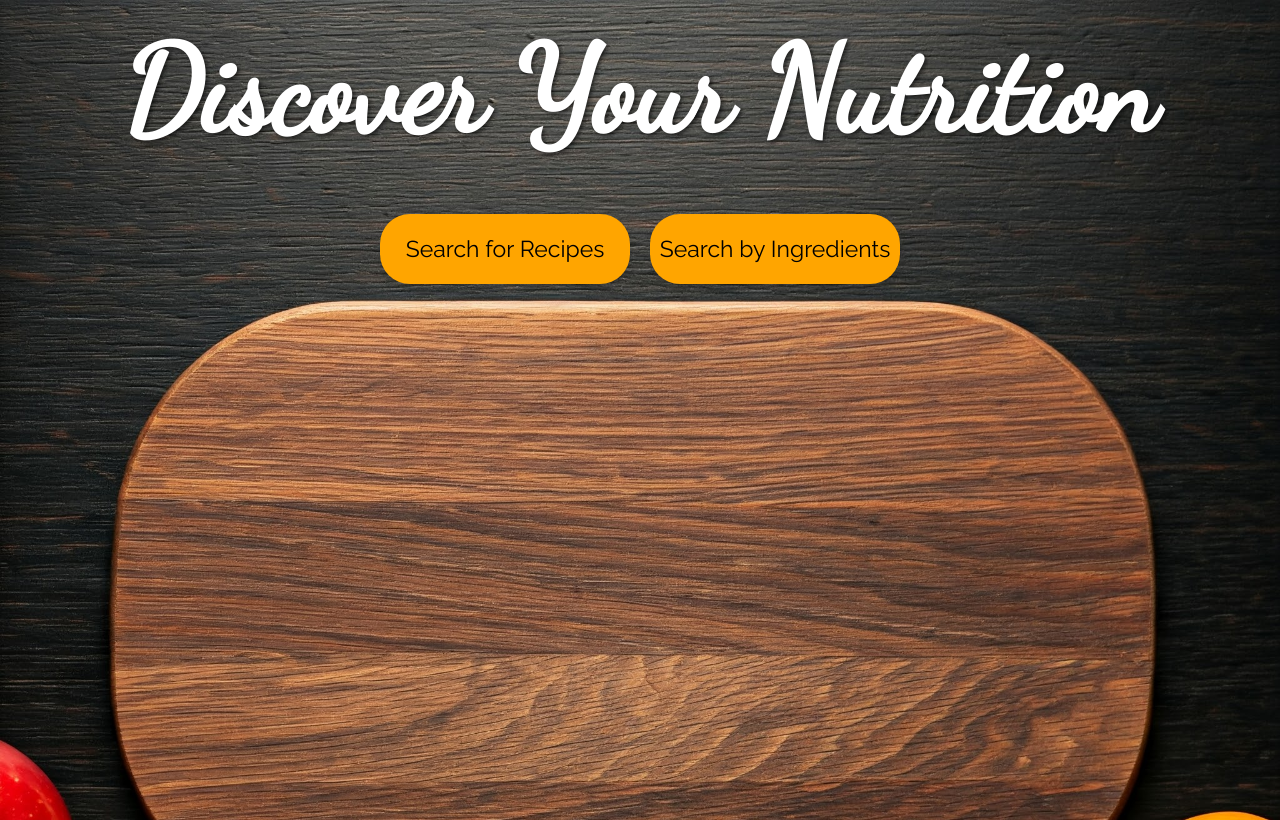
After one commit to Xavier-naing/Nutrition-Assistant, a Django app: template NutritionAssistant/NutritionApp/templates/homepage.html in a window 1280 px wide. The commit adds this page. Run offline with Django 5.2, Linux system fonts and the light colour scheme; the template is opened without the code that fills it, so the values that code supplies are empty.

Commit message:
Added home page with two buttons

```diff
--- /dev/null
+++ b/NutritionAssistant/NutritionApp/templates/homepage.html
@@ -0,0 +1,61 @@
+<!DOCTYPE html>
+<html lang="en">
+<head>
+    <title>Nutrition Assistant</title>
+    <link href="https://fonts.googleapis.com/css2?family=Dancing+Script&display=swap" rel="stylesheet">
+    <link href="https://fonts.googleapis.com/css2?family=Raleway:wght@400;600&display=swap" rel="stylesheet">
+    <style>
+        header {
+            font-family: 'Dancing Script', cursive;
+            font-size: 120px;
+            text-align: center;
+            margin-top: 20px;
+            color: white;
+            text-shadow: 2px 2px 4px rgba(0, 0, 0, 0.6);
+        }
+        body {
+            font-family: 'Raleway', sans-serif;
+            background-image: url("fruit.jpeg");
+            background-size: cover;
+            margin: 0;
+            height: 100vh;
+            flex-direction: column;
+            justify-content: center; /* Centers content vertically */
+            align-items: center; /* Centers content horizontally */
+        }
+        .button-container {
+            display: flex;
+            justify-content: center;
+            gap: 20px; /* Space between buttons */
+        }
+        button, a.button {
+            margin-top: 50px;
+            font-family: 'Raleway', sans-serif;
+            background-color: orange;
+            color: black;
+            text-decoration: none; /* Removes underline for links */
+            text-align: center; /* Centers text inside links */
+            display: inline-block; /* Makes links behave like buttons */
+            border-radius: 30px;
+            height: 70px;
+            width: 250px;
+            font-size: 23px;
+            border: none;
+            cursor: pointer;
+            line-height: 70px; /* Aligns text vertically */
+            box-shadow: 0px 4px 6px rgba(0, 0, 0, 0.2);
+            transition: background-color 0.3s;
+        }
+        button:hover, a.button:hover {
+            background-color: darkorange;
+        }
+    </style>
+</head>
+<body>
+    <header><strong>Discover Your Nutrition</strong> </header>
+    <div class="button-container">
+        <a href="recipeSearchpage.html" class="button">Search for Recipes</a>
+        <a href="ingredientSearchpage.html" class="button">Search by Ingredients</a>
+    </div>
+</body>
+</html>
--- /dev/null
+++ b/NutritionAssistant/NutritionApp/templates/ingredientSearchpage.html
@@ -0,0 +1,4 @@
+<!DOCTYPE html>
+<html lang="en">
+
+</html>
```
Also changed, not shown: NutritionAssistant/NutritionApp/templates/home.html (deleted, +0 -16 lines), NutritionAssistant/NutritionApp/templates/recipeSearchpage.html (renamed from NutritionAssistant/NutritionApp/templates/base.html, +15 -9 lines), NutritionAssistant/NutritionApp/templates/todos.html (deleted, +0 -8 lines), NutritionAssistant/NutritionApp/templates/fruit.jpeg (added), 2 other files.
